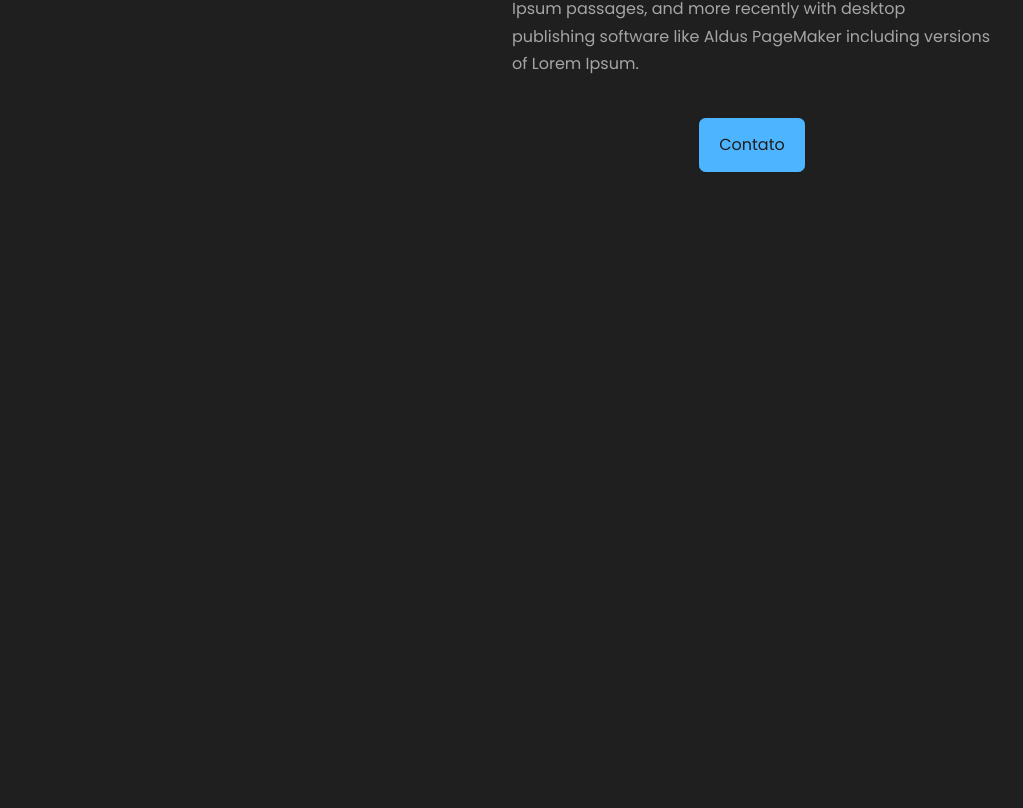
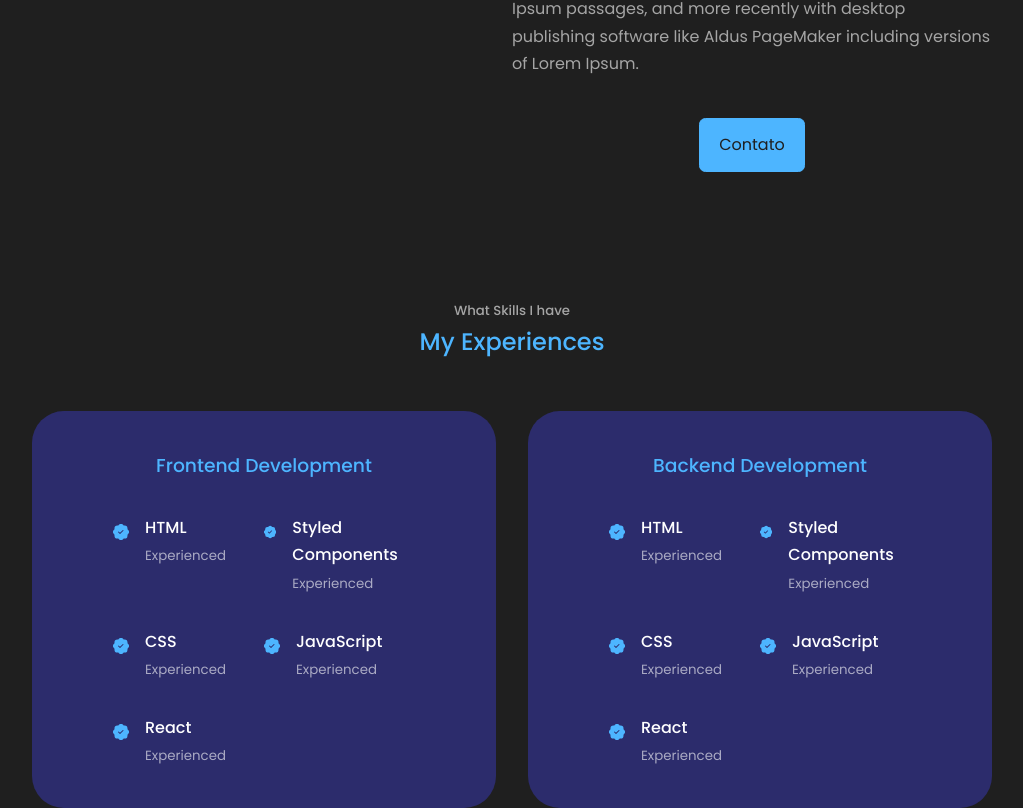
Before and after one commit to GusttavoCDN-zz/portfolio, a React (Vite) app: page / in a window 1280 px wide. Shown: the part 1485-2293 px from the top of the page, without its empty margins (128-1151 px from the left). Before the commit the page ends 1657 px from the top, so only its background shows below. Built offline with nearby package versions, Linux system fonts and the light colour scheme.

Commit message:
feat: Feito componente de de experiencias

```diff
--- a/src/App.tsx
+++ b/src/App.tsx
@@ -1,4 +1,5 @@
 import About from 'components/About';
+import Experience from 'components/Experience';
 import Header from 'components/Header';
 import Nav from 'components/Nav';
 import React from 'react';
@@ -9,6 +10,7 @@
       <Header />
       <Nav />
       <About />
+      <Experience />
     </React.Fragment>
   );
 }
--- a/src/components/Experience/Experience.tsx
+++ b/src/components/Experience/Experience.tsx
@@ -1,7 +1,108 @@
+import './experience.scss';
+
 import React from 'react';
+import { BsPatchCheckFill } from 'react-icons/bs';
 
 function Experience() {
-  return <section id="experience">Experience</section>;
+  return (
+    <section id="experience">
+      <h5>What Skills I have</h5>
+      <h2>My Experiences</h2>
+
+      <div className="container experience__container">
+        <div className="experience__frontend">
+          <h3>Frontend Development</h3>
+          <div className="experience__content">
+            <article className="experience__details">
+              <BsPatchCheckFill className="experience__details-icon" />
+
+              <div>
+                <h4>HTML</h4>
+                <small className="text-light">Experienced</small>
+              </div>
+            </article>
+            <article className="experience__details">
+              <BsPatchCheckFill className="experience__details-icon" />
+
+              <div>
+                <h4>Styled Components</h4>
+                <small className="text-light">Experienced</small>
+              </div>
+            </article>
+            <article className="experience__details">
+              <BsPatchCheckFill className="experience__details-icon" />
+
+              <div>
+                <h4>CSS</h4>
+                <small className="text-light">Experienced</small>
+              </div>
+            </article>
+            <article className="experience__details">
+              <BsPatchCheckFill className="experience__details-icon" />
+
+              <div>
+                <h4>JavaScript</h4>
+                <small className="text-light">Experienced</small>
+              </div>
+            </article>
+            <article className="experience__details">
+              <BsPatchCheckFill className="experience__details-icon" />
+
+              <div>
+                <h4>React</h4>
+                <small className="text-light">Experienced</small>
+              </div>
+            </article>
+          </div>
+        </div>
+
+        <div className="experience__backend">
+          <h3>Backend Development</h3>
+          <div className="experience__content">
+            <article className="experience__details">
+              <BsPatchCheckFill className="experience__details-icon" />
+
+              <div>
+                <h4>HTML</h4>
+                <small className="text-light">Experienced</small>
+              </div>
+            </article>
+            <article className="experience__details">
+              <BsPatchCheckFill className="experience__details-icon" />
+
+              <div>
+                <h4>Styled Components</h4>
+                <small className="text-light">Experienced</small>
+              </div>
+            </article>
+            <article className="experience__details">
+              <BsPatchCheckFill className="experience__details-icon" />
+
+              <div>
+                <h4>CSS</h4>
+                <small className="text-light">Experienced</small>
+              </div>
+            </article>
+            <article className="experience__details">
+              <BsPatchCheckFill className="experience__details-icon" />
+
+              <div>
+                <h4>JavaScript</h4>
+                <small className="text-light">Experienced</small>
+              </div>
+            </article>
+            <article className="experience__details">
+              <BsPatchCheckFill className="experience__details-icon" />
+              <div>
+                <h4>React</h4>
+                <small className="text-light">Experienced</small>
+              </div>
+            </article>
+          </div>
+        </div>
+      </div>
+    </section>
+  );
 }
 
 export default Experience;
--- /dev/null
+++ b/src/components/Experience/experience.scss
@@ -0,0 +1,74 @@
+.experience__container {
+  display: grid;
+  grid-template-columns: 1fr 1fr;
+  gap: 2rem;
+
+  > div {
+    background: var(--color-bg-variant);
+    border-radius: 2rem;
+    border: 1px solid transparent;
+    padding: 2.4rem 5rem;
+
+    &:hover {
+      background: transparent;
+      border-color: var(--color-primary-variant);
+      cursor: default;
+    }
+
+    h3 {
+      text-align: center;
+      margin-bottom: 2rem;
+      color: var(--color-primary);
+    }
+
+    .experience__content {
+      display: grid;
+      grid-template-columns: 1fr 1fr;
+      row-gap: 2rem;
+
+      .experience__details {
+        display: flex;
+        gap: 1rem;
+
+        .experience__details-icon {
+          margin-top: 10px;
+          color: var(--color-primary);
+        }
+      }
+    }
+  }
+}
+
+// ==================== MEDIA QUERIES ========
+
+@media screen and (max-width: 1024px) {
+  .experience__container {
+    grid-template-columns: 1fr;
+
+    > div {
+      width: 80%;
+      padding: 2rem;
+      margin: 0 auto;
+    }
+
+    .experience__content {
+      padding: 1rem;
+    }
+  }
+}
+
+@media screen and (max-width: 600px) {
+    .experience__container {
+        gap: 1rem;
+
+        > div {
+          width: 100%;
+          padding: 2rem 1rem;
+          margin: 0 auto;
+        }
+
+        .experience__content {
+          padding: 1rem;
+        }
+      }
+}
--- a/src/components/Header/Header.tsx
+++ b/src/components/Header/Header.tsx
@@ -8,7 +8,7 @@
 
 function Header() {
   return (
-    <header>
+    <header id="header">
       <div className="container header__container">
         <h5>Oi, Eu sou o</h5>
         <h1>Gustavo da Silva</h1>
--- a/src/components/Nav/Nav.tsx
+++ b/src/components/Nav/Nav.tsx
@@ -12,7 +12,7 @@
     <nav>
       {' '}
       <a
-        href="#home"
+        href="#header"
         className={active === '#' ? 'active' : ''}
         onClick={() => setActive('#')}
       >
```
